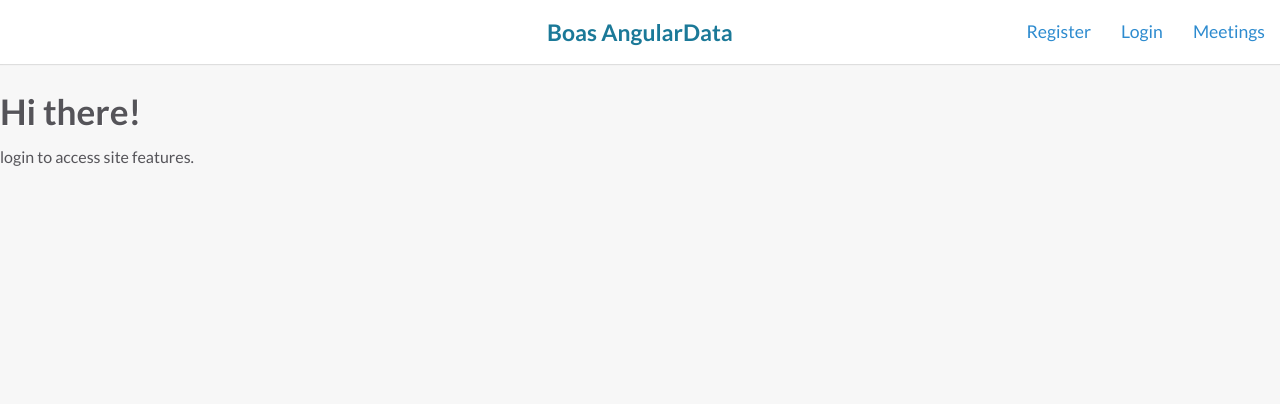
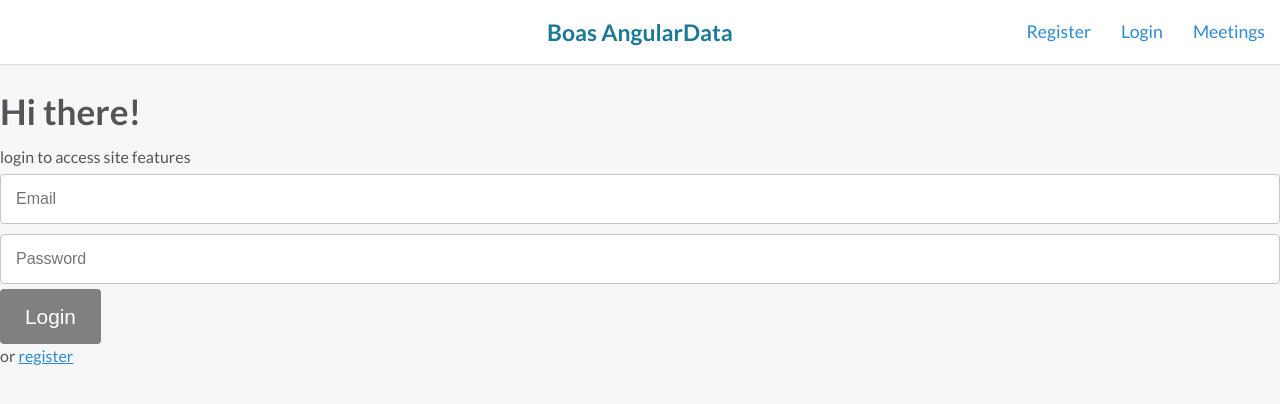
Before and after one commit to Boasbabs/myAngularDataApp, a website: page builds/development/index.html in a window 1280 px wide. Drawn offline with Linux system fonts and the light colour scheme.

Commit message:
Add angular form validation: ngRequired, ngShow, , ngDisabled

```diff
--- a/builds/development/views/login.html
+++ b/builds/development/views/login.html
@@ -1,4 +1,17 @@
-<h1>Hi there!</h1>
-<p>
-  login to access site features.
-</p>
+<section class="login">
+  <form name="myform" novalidate>
+    <h1>Hi there!</h1>
+    <p>login to access site features </p>
+
+    <input type="email" name="email" placeholder="Email" autofocus
+      ng-model="user.email" ng-required="true">
+    <p class="error validationerror" ng-show="myform.email.$invalid && myform.email.$touched">Please enter correct email</p>
+
+    <input type="password" name="password" placeholder="Password"
+      ng-model="user.password" ng-required="true">
+      <p class="error validationerror" ng-show="myform.password.$invalid && myform.password.$touched">Enter a password</p>
+    <button type="submit" name="button" class="btn"
+    ng-disabled="myform.$invalid">Login</button>
+    <p>or <a href="#/register">register</a></p>
+  </form>
+</section>
```
